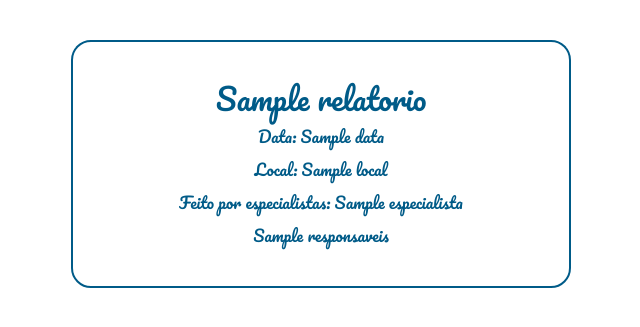
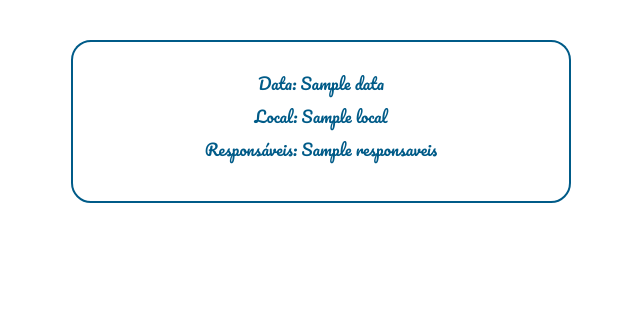
Before and after one commit to fpcoutinho/gerador, a Django app: template relatorio/templates/relatorio/relatorio_visualiza.html in a window 1280 px wide. Shown: the part 208-535 px from the top of the page, without its empty margins (319-959 px from the left). Run offline with Django 3.2, Linux system fonts and the light colour scheme; the template is opened without the code that fills it: most values are stand-ins (such as "Sample title", 1, 10 or a date in 2020); some libraries are stand-ins or nearby versions.

Commit message:
modifica exibição de relatorio

```diff
--- a/relatorio/templates/relatorio/relatorio_visualiza.html
+++ b/relatorio/templates/relatorio/relatorio_visualiza.html
@@ -17,11 +17,9 @@
 
 <div class="compromisso-visualiza-wrapper">
         <div class="compromisso-visualiza">
-                <p><h2>{{ relatorio.nome }}</h2></p>
                 <p>Data: {{ relatorio.data }}</p>
                 <p>Local: {{ relatorio.local }}</p>
-                <p>Feito por especialistas: {{ relatorio.especialista }}</p>
-                <p>{{ relatorio.responsaveis }}</p>
+                <p>Responsáveis:  {{ relatorio.responsaveis }}</p>
         </div>
 </div>
 
```
